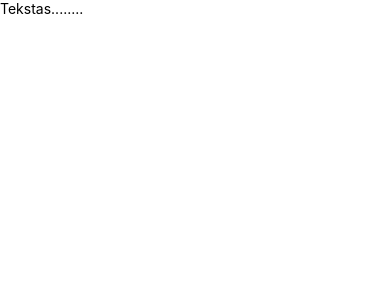
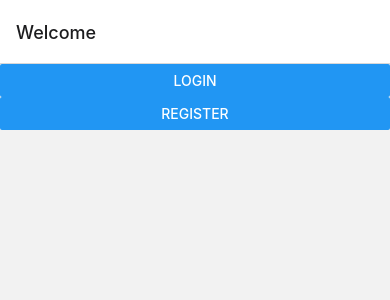
Before and after one commit to parazitas36/app, a React Native app: screen /Welcome in a window 390 px wide. Shown: the top 300 px of the page. Built offline with nearby package versions, Linux system fonts and the light colour scheme.

Commit message:
Basic prototipas

```diff
--- a/App.js
+++ b/App.js
@@ -1,27 +1,90 @@
-import React from 'react';
-import {
-  SafeAreaView,
-  ScrollView,
-  StatusBar,
-  StyleSheet,
-  Text,
-  useColorScheme,
-  View,
-} from 'react-native';
+import * as React from 'react';
+import 'react-native-gesture-handler';
+import { NavigationContainer } from '@react-navigation/native';
+import { createBottomTabNavigator } from '@react-navigation/bottom-tabs';
+import { createStackNavigator } from '@react-navigation/stack';
+import { createMaterialBottomTabNavigator } from '@react-navigation/material-bottom-tabs';
+import FontAwesome5 from 'react-native-vector-icons/FontAwesome5';
+import Ionicons from 'react-native-vector-icons/Ionicons';
+import Login from './screens/Login';
+import Register from './screens/Register';
+import Home from './screens/Home';
+import Profile from './screens/Profile';
+import Welcome from './screens/Welcome';
 
+export const Context = React.createContext();
 
+const WelcomeScreenStack = createStackNavigator();
+const HomeScreenStack = createStackNavigator();
+const ProfileScreenStack = createStackNavigator();
+
+const WelcomeScreen = () => {
+  return (
+    <WelcomeScreenStack.Navigator>
+      <WelcomeScreenStack.Screen name="Welcome" component={Welcome} />
+      <WelcomeScreenStack.Screen name="Login" component={Login} />
+      <WelcomeScreenStack.Screen name="Register" component={Register} />
+    </WelcomeScreenStack.Navigator>
+  );
+}
+
+const HomeScreen = () => {
+  return (
+    <HomeScreenStack.Navigator>
+      <HomeScreenStack.Screen name="Home" component={Home} />
+    </HomeScreenStack.Navigator>
+  );
+}
+
+const ProfileScreen = () => {
+  return (
+    <ProfileScreenStack.Navigator>
+      <ProfileScreenStack.Screen name="Profile" component={Profile} />
+    </ProfileScreenStack.Navigator>
+  );
+}
+
+const Tab = createMaterialBottomTabNavigator();
 
 const App = () => {
+  const [loggedIn, setLoggedIn] = React.useState(false);
 
   return (
-    <SafeAreaView>
-      <StatusBar />
-      <ScrollView >
-        <View>
-          <Text>Tekstas........</Text>
-        </View>
-      </ScrollView>
-    </SafeAreaView>
+    <Context.Provider value={{ loggedIn, setLoggedIn }}>
+      <NavigationContainer>
+        {
+          loggedIn === true
+          &&
+          <Tab.Navigator activeColor='#000000' >
+            <Tab.Screen
+              name="Home"
+              component={HomeScreen}
+              options={{
+                tabBarLabel: "Home",
+                tabBarIcon: () => (
+                  <FontAwesome5 name={"home"} size={30}/>
+                )
+              }}
+            />
+            <Tab.Screen
+              name="Profile"
+              component={ProfileScreen}
+              options={{
+                tabBarLabel: "Profile",
+                tabBarIcon: () => (
+                  <Ionicons name={"person-outline"} size={30}/>
+                )
+              }}
+            />
+          </Tab.Navigator>
+        }
+        {
+          loggedIn === false
+          &&
+          <WelcomeScreen />
+        }
+      </NavigationContainer>
+    </Context.Provider>
   );
 };
 
--- a/index.js
+++ b/index.js
@@ -5,5 +5,6 @@
 import {AppRegistry} from 'react-native';
 import App from './App';
 import {name as appName} from './app.json';
+import 'react-native-gesture-handler';
 
 AppRegistry.registerComponent(appName, () => App);
--- /dev/null
+++ b/screens/Home.js
@@ -0,0 +1,17 @@
+import * as React from 'react';
+import {
+    View,
+    Text
+} from 'react-native';
+
+const Home = () => {
+    return (
+        <View>
+            <Text>
+                Home Screen
+            </Text>
+        </View>
+    );
+}
+
+export default Home;
--- /dev/null
+++ b/screens/Login.js
@@ -0,0 +1,20 @@
+import * as React from 'react';
+import {
+    View,
+    Text,
+    Button
+} from 'react-native';
+import { Context } from '../App';
+
+const Login = () => {
+    const {loggedIn, setLoggedIn} = React.useContext(Context);
+    return (
+        <View>
+            <Text>
+                <Button title='Login' onPress={() => setLoggedIn(true)}/>
+            </Text>
+        </View>
+    );
+}
+
+export default Login;
--- /dev/null
+++ b/screens/Profile.js
@@ -0,0 +1,17 @@
+import * as React from 'react';
+import {
+    View,
+    Text
+} from 'react-native';
+
+const Profile = () => {
+    return (
+        <View>
+            <Text>
+                Profile Screen
+            </Text>
+        </View>
+    );
+}
+
+export default Profile;
--- /dev/null
+++ b/screens/Register.js
@@ -0,0 +1,17 @@
+import * as React from 'react';
+import {
+    View,
+    Text
+} from 'react-native';
+
+const Register = () => {
+    return (
+        <View>
+            <Text>
+                Register Screen
+            </Text>
+        </View>
+    );
+}
+
+export default Register;
--- /dev/null
+++ b/screens/Welcome.js
@@ -0,0 +1,14 @@
+import React, { useContext } from 'react'
+import { View, Button } from 'react-native';
+import { Context } from '../App';
+
+const Welcome = ({navigation}) => {
+    return (
+        <View>
+            <Button title='Login' onPress={() => navigation.push('Login')}/>
+            <Button title='Register' onPress={() => navigation.push('Register')}/>
+        </View>
+    );
+}
+
+export default Welcome;
```
Also changed, not shown: package.json (+19 -2 lines), 24 other files (tests, documents, lock files or other folders).
